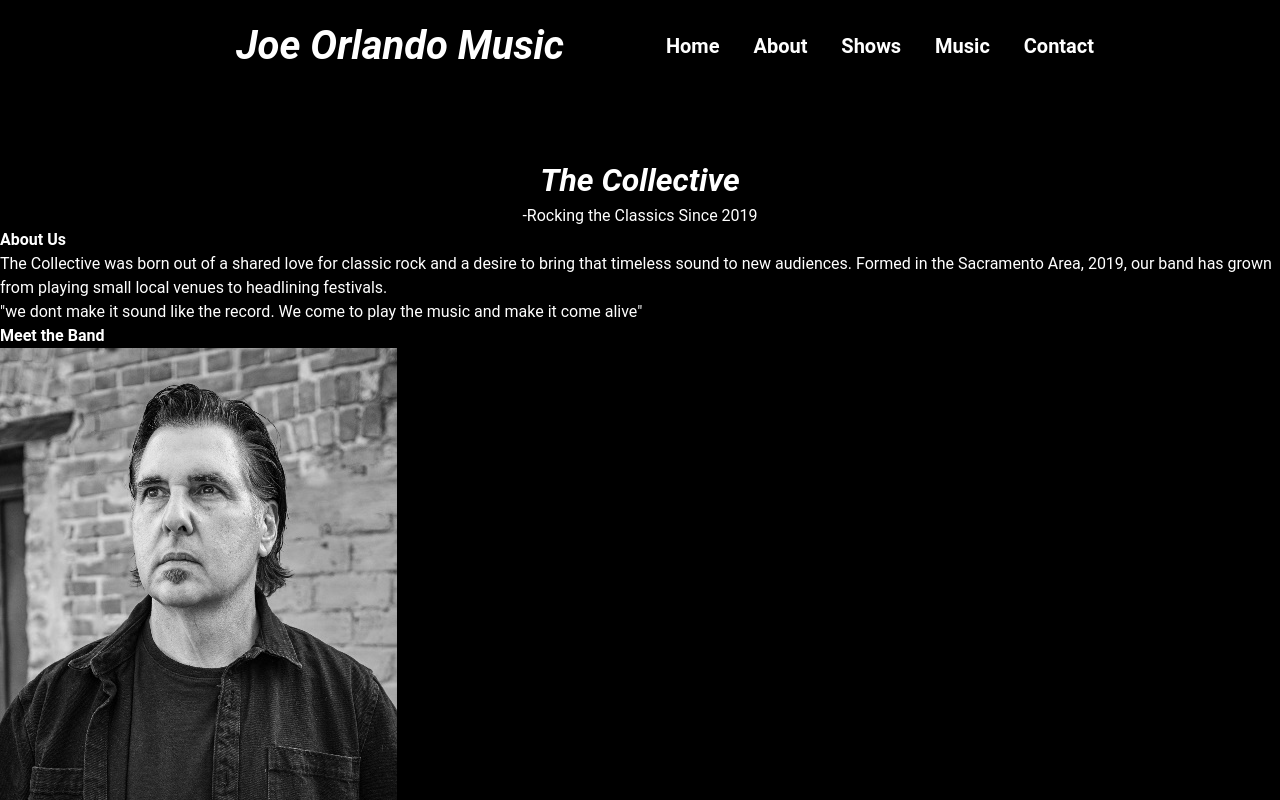
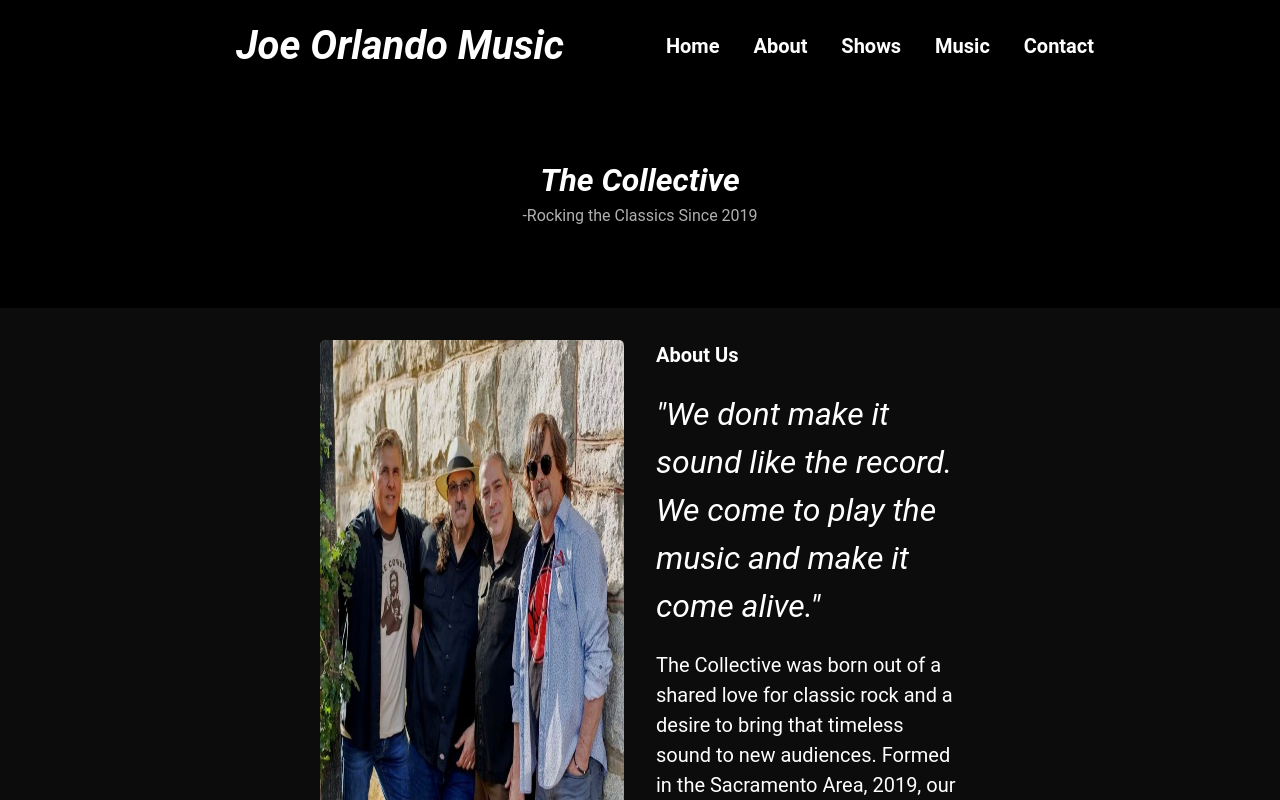
Before and after one commit to Robertjo97/JoeOrlandoMusic, a React (Vite) app: page /about in a window 1280 px wide. Shown: the top 800 px of the page. Built offline with nearby package versions, Linux system fonts and the light colour scheme.

Commit message:
style aboutus

```diff
--- a/src/About/AboutUs.jsx
+++ b/src/About/AboutUs.jsx
@@ -1,17 +1,22 @@
+import collective from "../assets/collective.png";
+
 const AboutUs = () => {
   return (
     <div className="aboutus-container">
+      <img src={collective}></img>
+      <div className="paragraph">
         <h3>About Us</h3>
-      <p>
+        <p className="slogan">
+          "We dont make it sound like the record. We come to play the music and
+          make it come alive."
+        </p>
+        <p className="description">
           The Collective was born out of a shared love for classic rock and a
           desire to bring that timeless sound to new audiences. Formed in the
           Sacramento Area, 2019, our band has grown from playing small local
           venues to headlining festivals.
         </p>
-      <p>
-        "we dont make it sound like the record. We come to play the music and
-        make it come alive"
-      </p>
+      </div>
     </div>
   );
 };
--- a/src/About/about.css
+++ b/src/About/about.css
@@ -17,4 +17,43 @@
 .title-container h3 {
     font-size: 1rem;
     font-weight: 400;
+    color: #B0B0B0;
 }
+
+.aboutus-container {
+    margin-top:5rem;
+    display: flex;
+    justify-content: center;
+    gap:2rem;
+    background-color: #0C0C0C;
+    padding:2rem;
+}
+
+.aboutus-container img {
+    width:25%;
+    border-radius: 5px;;
+}
+
+.aboutus-container .paragraph {
+    width:25%;
+    display: flex;
+    flex-direction: column;
+    gap:1.25rem;
+    background-color: #0C0C0C;
+}
+
+.aboutus-container h3 {
+    font-size: 1.25rem;
+    background-color: #0C0C0C;
+}
+
+.aboutus-container .slogan {
+    font-size: 2rem;
+    font-style: italic;
+    background-color: #0C0C0C;
+}
+
+.aboutus-container .description {
+    font-size: 1.25rem;
+    background-color: #0C0C0C;
+}
```
Also changed, not shown: src/assets/collective.png (added). Lines whose indentation alone changed are shown as unchanged.
